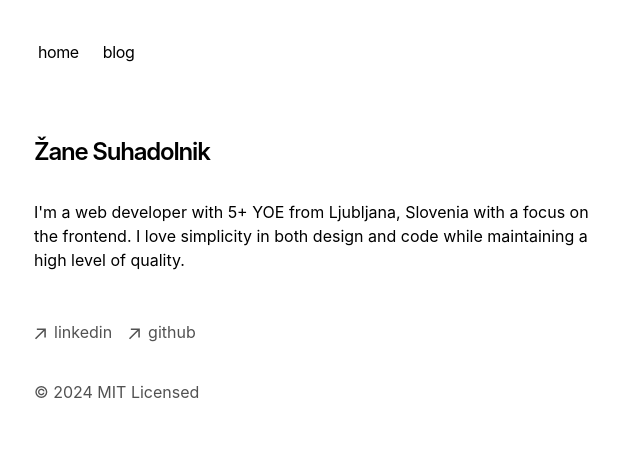
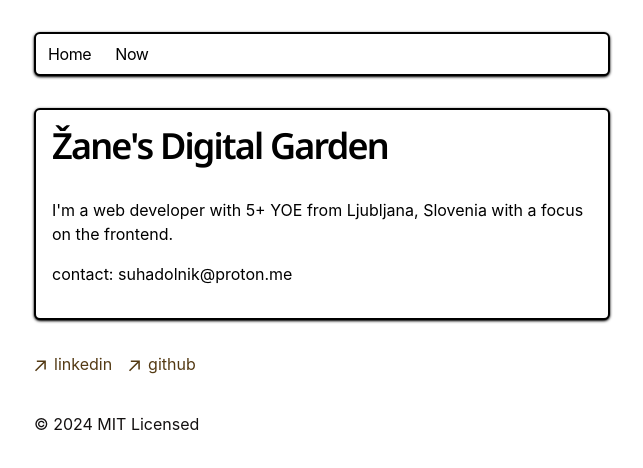
Before and after one commit to zasuh/blog, a Next.js app: page / in a window 1280 px wide. Shown: the top 468 px of the page, without its empty margins (318-961 px from the left). Built offline with nearby package versions, Linux system fonts and the light colour scheme.

Commit message:
initial commit

```diff
--- a/app/blog/utils.ts
+++ b/app/blog/utils.ts
@@ -1,90 +1,94 @@
-import fs from 'fs'
-import path from 'path'
+import fs from "fs";
+import path from "path";
 
 type Metadata = {
-  title: string
-  publishedAt: string
-  summary: string
-  image?: string
-}
+  title: string;
+  publishedAt: string;
+  summary: string;
+  image?: string;
+};
 
 function parseFrontmatter(fileContent: string) {
-  let frontmatterRegex = /---\s*([\s\S]*?)\s*---/
-  let match = frontmatterRegex.exec(fileContent)
-  let frontMatterBlock = match![1]
-  let content = fileContent.replace(frontmatterRegex, '').trim()
-  let frontMatterLines = frontMatterBlock.trim().split('\n')
-  let metadata: Partial<Metadata> = {}
+  let frontmatterRegex = /---\s*([\s\S]*?)\s*---/;
+  let match = frontmatterRegex.exec(fileContent);
+  let frontMatterBlock = match![1];
+  let content = fileContent.replace(frontmatterRegex, "").trim();
+  let frontMatterLines = frontMatterBlock.trim().split("\n");
+  let metadata: Partial<Metadata> = {};
 
   frontMatterLines.forEach((line) => {
-    let [key, ...valueArr] = line.split(': ')
-    let value = valueArr.join(': ').trim()
-    value = value.replace(/^['"](.*)['"]$/, '$1') // Remove quotes
-    metadata[key.trim() as keyof Metadata] = value
-  })
+    let [key, ...valueArr] = line.split(": ");
+    let value = valueArr.join(": ").trim();
+    value = value.replace(/^['"](.*)['"]$/, "$1"); // Remove quotes
+    metadata[key.trim() as keyof Metadata] = value;
+  });
 
-  return { metadata: metadata as Metadata, content }
+  return { metadata: metadata as Metadata, content };
 }
 
 function getMDXFiles(dir) {
-  return fs.readdirSync(dir).filter((file) => path.extname(file) === '.mdx')
+  return fs.readdirSync(dir).filter((file) => path.extname(file) === ".mdx");
 }
 
 function readMDXFile(filePath) {
-  let rawContent = fs.readFileSync(filePath, 'utf-8')
-  return parseFrontmatter(rawContent)
+  let rawContent = fs.readFileSync(filePath, "utf-8");
+  return parseFrontmatter(rawContent);
 }
 
 function getMDXData(dir) {
-  let mdxFiles = getMDXFiles(dir)
+  let mdxFiles = getMDXFiles(dir);
   return mdxFiles.map((file) => {
-    let { metadata, content } = readMDXFile(path.join(dir, file))
-    let slug = path.basename(file, path.extname(file))
+    let { metadata, content } = readMDXFile(path.join(dir, file));
+    let slug = path.basename(file, path.extname(file));
 
     return {
       metadata,
       slug,
       content,
-    }
-  })
+    };
+  });
 }
 
 export function getBlogPosts() {
-  return getMDXData(path.join(process.cwd(), 'app', 'blog', 'posts'))
+  return getMDXData(path.join(process.cwd(), "app", "blog", "posts"));
+}
+
+export function getNowContent() {
+  return getMDXData(path.join(process.cwd(), "app", "now"));
 }
 
 export function formatDate(date: string, includeRelative = false) {
-  let currentDate = new Date()
-  if (!date.includes('T')) {
-    date = `${date}T00:00:00`
+  let currentDate = new Date();
+  if (!date.includes("T")) {
+    date = `${date}T00:00:00`;
   }
-  let targetDate = new Date(date)
+  let targetDate = new Date(date);
 
-  let yearsAgo = currentDate.getFullYear() - targetDate.getFullYear()
-  let monthsAgo = currentDate.getMonth() - targetDate.getMonth()
-  let daysAgo = currentDate.getDate() - targetDate.getDate()
+  let yearsAgo = currentDate.getFullYear() - targetDate.getFullYear();
+  let monthsAgo = currentDate.getMonth() - targetDate.getMonth();
+  let daysAgo = currentDate.getDate() - targetDate.getDate();
 
-  let formattedDate = ''
+  let formattedDate = "";
 
   if (yearsAgo > 0) {
-    formattedDate = `${yearsAgo}y ago`
+    formattedDate = `${yearsAgo}y ago`;
   } else if (monthsAgo > 0) {
-    formattedDate = `${monthsAgo}mo ago`
+    formattedDate = `${monthsAgo}mo ago`;
   } else if (daysAgo > 0) {
-    formattedDate = `${daysAgo}d ago`
+    formattedDate = `${daysAgo}d ago`;
   } else {
-    formattedDate = 'Today'
+    formattedDate = "Today";
   }
 
-  let fullDate = targetDate.toLocaleString('en-us', {
-    month: 'long',
-    day: 'numeric',
-    year: 'numeric',
-  })
+  let fullDate = targetDate.toLocaleString("en-us", {
+    month: "long",
+    day: "numeric",
+    year: "numeric",
+  });
 
   if (!includeRelative) {
-    return fullDate
+    return fullDate;
   }
 
-  return `${fullDate} (${formattedDate})`
+  return `${fullDate} (${formattedDate})`;
 }
--- a/app/components/footer.tsx
+++ b/app/components/footer.tsx
@@ -18,10 +18,10 @@ function ArrowIcon() {
 export default function Footer() {
   return (
     <footer className="mb-16">
-      <ul className="font-sm mt-8 flex flex-col space-x-0 space-y-2 text-neutral-600 md:flex-row md:space-x-4 md:space-y-0 dark:text-neutral-300">
+      <ul className="font-sm mt-8 flex flex-col space-x-0 space-y-2 text-avocado-300 md:flex-row md:space-x-4 md:space-y-0">
         <li>
           <a
-            className="flex items-center transition-all hover:text-neutral-800 dark:hover:text-neutral-100"
+            className="flex items-center transition-all hover:underline"
             rel="noopener noreferrer"
             target="_blank"
             href="https://www.linkedin.com/in/zasuhadolnik/"
@@ -32,7 +32,7 @@ export default function Footer() {
         </li>
         <li>
           <a
-            className="flex items-center transition-all hover:text-neutral-800 dark:hover:text-neutral-100"
+            className="flex items-center transition-all hover:underline"
             rel="noopener noreferrer"
             target="_blank"
             href="https://github.com/zasuh"
@@ -42,7 +42,7 @@ export default function Footer() {
           </a>
         </li>
       </ul>
-      <p className="mt-8 text-neutral-600 dark:text-neutral-300">
+      <p className="mt-8 text-avocado-400">
         © {new Date().getFullYear()} MIT Licensed
       </p>
     </footer>
--- a/app/components/nav.tsx
+++ b/app/components/nav.tsx
@@ -2,17 +2,20 @@ import Link from "next/link";
 
 const navItems = {
   "/": {
-    name: "home",
+    name: "Home",
   },
-  "/blog": {
-    name: "blog",
+  // "/blog": {
+  //   name: "Writing",
+  // },
+  "/now": {
+    name: "Now",
   },
 };
 
 export function Navbar() {
   return (
-    <aside className="-ml-[8px] mb-16 tracking-tight">
-      <div className="lg:sticky lg:top-20">
+    <aside className="mb-8 tracking-tight">
+      <div className="lg:sticky lg:top-20 bg-white border-2 border-black rounded-md shadow-sm shadow-black">
         <nav
           className="flex flex-row items-start relative px-0 pb-0 fade md:overflow-auto scroll-pr-6 md:relative"
           id="nav"
@@ -23,7 +26,7 @@ export function Navbar() {
                 <Link
                   key={path}
                   href={path}
-                  className="transition-all hover:text-neutral-800 dark:hover:text-neutral-200 flex align-middle relative py-1 px-2 m-1"
+                  className="transition-all flex align-middle relative py-1 px-2 m-1 hover:underline"
                 >
                   {name}
                 </Link>
--- a/app/global.css
+++ b/app/global.css
@@ -1,4 +1,11 @@
-@import 'tailwindcss';
+@import "tailwindcss";
+
+@theme {
+  --color-avocado-100: #fff0dc;
+  --color-avocado-200: #f0bb78;
+  --color-avocado-300: #543a14;
+  --color-avocado-400: #131010;
+}
 
 ::selection {
   background-color: #47a3f3;
@@ -53,7 +60,7 @@ html {
 
 .prose .anchor:after {
   @apply text-neutral-300 dark:text-neutral-700;
-  content: '#';
+  content: "#";
 }
 
 .prose *:hover > .anchor {
@@ -84,7 +91,7 @@ html {
 }
 
 .prose p {
-  @apply my-4 text-neutral-800 dark:text-neutral-200;
+  @apply my-4 text-neutral-800;
 }
 
 .prose h1 {
@@ -131,8 +138,8 @@ pre {
 }
 
 /* Remove Safari input shadow on mobile */
-input[type='text'],
-input[type='email'] {
+input[type="text"],
+input[type="email"] {
   -webkit-appearance: none;
   -moz-appearance: none;
   appearance: none;
--- a/app/layout.tsx
+++ b/app/layout.tsx
@@ -47,7 +47,7 @@ export default function RootLayout({
     <html
       lang="en"
       className={cx(
-        "text-black bg-white dark:text-white dark:bg-[#212529]",
+        "text-black bg-white dark:text-avocado-400 dark:bg-avocado-100",
         GeistSans.variable,
         GeistMono.variable
       )}
--- /dev/null
+++ b/app/now/now.mdx
@@ -0,0 +1,46 @@
+---
+title: "Now"
+publishedAt: "2025-01-04"
+summary: "What I'm currently up to"
+---
+
+## Work
+
+On my first solo professional full-stack project. Using NextJS, shadcn, Tailwind, Supabase which comes from MakerKit.
+I'm learning a lot about the tech stack and the business side of things while trying to maintain stress levels low.
+
+## Magic
+
+[All of my decks](https://moxfield.com/users/znsh)
+
+Playing mostly cEDH every Tuesday (Competitive EDH) and casual EDH with my girlfriend/close friends.
+When I have the energy and will I open up MTG Arena for some limited after a new set drops.
+
+## Watching
+
+[Up to date Letterboxd](https://letterboxd.com/znsh/). Recent favourite was Perfect Days and I saw Kiki's Delivery Service for the first time.
+Two calming movies for the start of the new year.
+
+## Reading
+
+Re-reading Meditations by Marcus Aurelius as it has been a while since I last read it. Simultaneously reading Code Complete 2 by Steve McConnell
+which is behemoth of a book and might take me the whole year to finish given my current schedule.
+
+## Listening
+
+Mostly podcasts and audiobooks. Podcast include Shop Talk Show, Stoic Coffee Break, Hardcore History and Slovenian show called [Opazovalnica](https://https://apparatus.si/oddaja/opazovalnica/).
+Audiobook focus has been on The Stormlight Archive by Brandon Sanderson.
+
+## Plans
+
+Mostly in order of importance:
+
+- Not stressing out about work.
+- Exercise.
+- Planning our big trip in April.
+- Saving money.
+- Learning.
+- Writing.
+- Reading.
+- Friends.
+- Magic.
--- /dev/null
+++ b/app/now/page.tsx
@@ -0,0 +1,42 @@
+import { getNowContent } from "app/blog/utils";
+import { CustomMDX } from "app/components/mdx";
+import { cn } from "app/utils/cn";
+import { Noto_Sans } from "next/font/google";
+
+export const metadata = {
+  title: "Now",
+  description: "What I'm currently doing.",
+};
+
+const noto = Noto_Sans({
+  subsets: ["latin"],
+  display: "swap",
+});
+
+export async function generateStaticParams() {
+  let content = getNowContent();
+
+  return content.map((c) => ({
+    slug: c.slug,
+  }));
+}
+
+export default function Page({ params }) {
+  let post = getNowContent();
+
+  return (
+    <section className="bg-white border-2 border-black rounded-md shadow-sm shadow-black p-4">
+      <h1
+        className={cn(
+          "mb-8 text-4xl font-semibold tracking-tighter",
+          noto.className
+        )}
+      >
+        What I'm Doing Right Now
+      </h1>
+      <article className="mb-4 prose">
+        <CustomMDX source={post[0].content} />
+      </article>
+    </section>
+  );
+}
--- a/app/page.tsx
+++ b/app/page.tsx
@@ -1,17 +1,26 @@
-import { BlogPosts } from "app/components/posts";
+import { Noto_Sans } from "next/font/google";
+import { cn } from "./utils/cn";
+
+const noto = Noto_Sans({
+  subsets: ["latin"],
+  display: "swap",
+});
 
 export default function Page() {
   return (
-    <section>
-      <h1 className="mb-8 text-2xl font-semibold tracking-tighter">
-        Žane Suhadolnik
+    <section className="bg-white border-2 border-black rounded-md shadow-sm shadow-black p-4">
+      <h1
+        className={cn(
+          "mb-8 text-4xl font-semibold tracking-tighter",
+          noto.className
+        )}
+      >
+        Žane's Digital Garden
       </h1>
       <p className="mb-4">
-        {`I'm a web developer with 5+ YOE from Ljubljana, Slovenia with a focus on the frontend. I love simplicity in both design and code while maintaining a high level of quality.`}
+        {`I'm a web developer with 5+ YOE from Ljubljana, Slovenia with a focus on the frontend.`}
       </p>
-      {/* <div className="my-8">
-        <BlogPosts />
-      </div> */}
+      <p className="mb-4">{`contact: suhadolnik@proton.me`}</p>
     </section>
   );
 }
--- /dev/null
+++ b/app/utils/cn.ts
@@ -0,0 +1,7 @@
+import { clsx } from "clsx";
+import type { ClassValue } from "clsx";
+import { twMerge } from "tailwind-merge";
+
+export function cn(...inputs: ClassValue[]) {
+  return twMerge(clsx(inputs));
+}
```
Also changed, not shown: package.json (+7 -2 lines), 1 other file (tests, documents, lock files or other folders).
